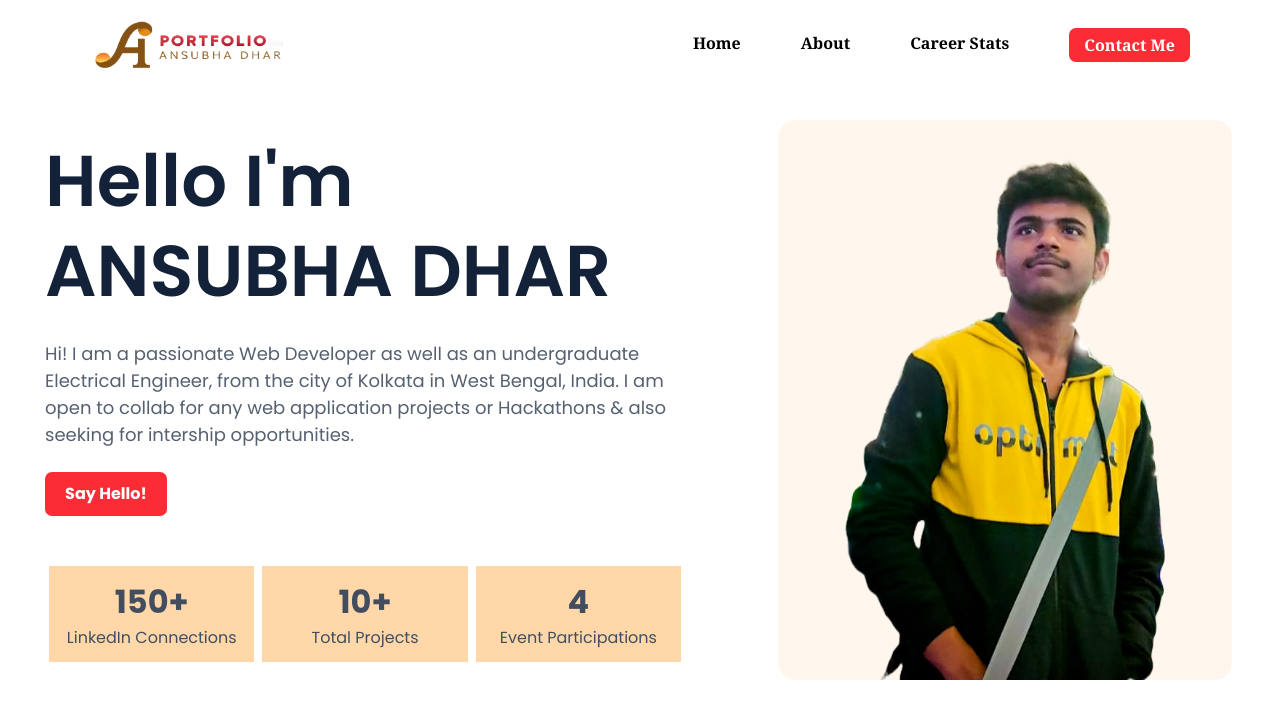
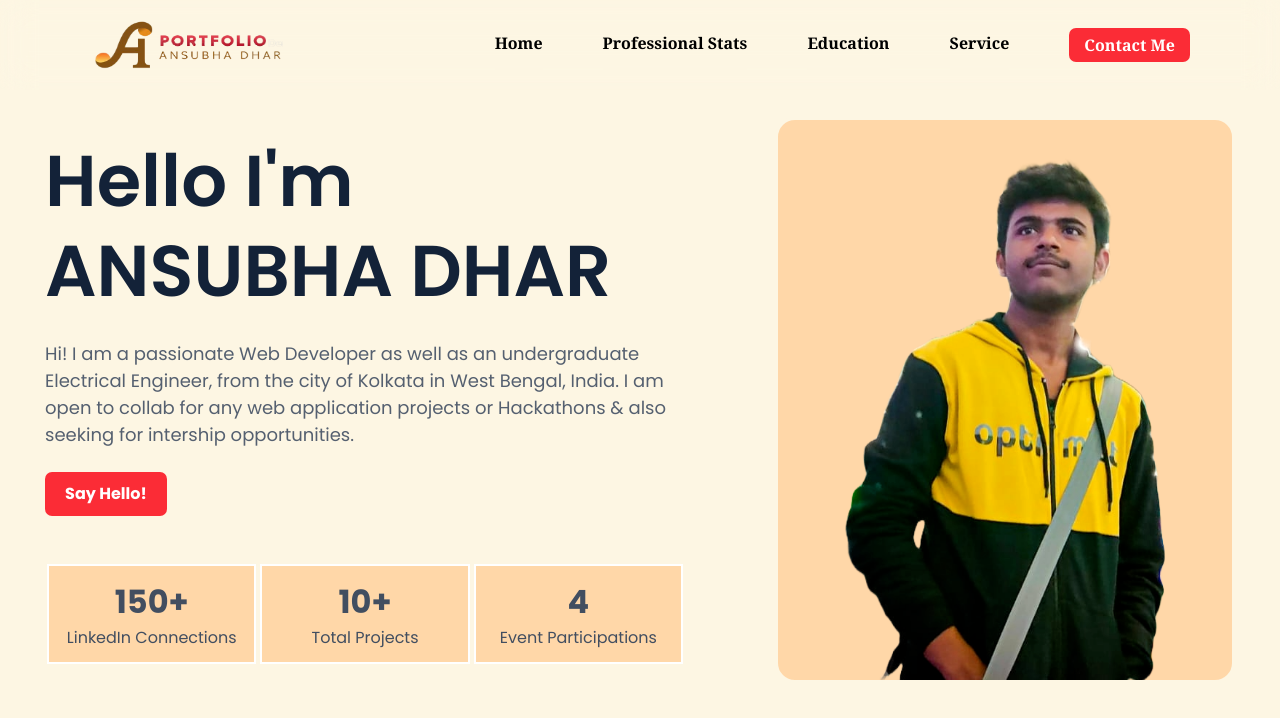
Before and after one commit to Ansubha2004/Ansubha-portfolio, a React (Vite) app: page / in a window 1280 px wide. Shown: the top 718 px of the page. Built offline with nearby package versions, Linux system fonts and the light colour scheme.

Commit message:
corrected the theme

```diff
--- a/src/App.jsx
+++ b/src/App.jsx
@@ -2,6 +2,7 @@ import './App.css'
 import Navbar from './components/Navbar.jsx'
 import Home from './components/Home.jsx'
 import {Route,Routes} from 'react-router-dom'
+import ContactPage from './components/ContactPage.jsx'
 
 function App() {
 
@@ -13,6 +14,9 @@ function App() {
         <Route path="/" element={
           <Home />
         }/>
+        <Route path="/contactpage" element={
+          <ContactPage />
+        }/>
       </Routes>
     </>
   )
--- a/src/assets/jsondatas/navbar.json
+++ b/src/assets/jsondatas/navbar.json
@@ -7,19 +7,24 @@
     },
     {
         "id":2,
-        "buttontext":"About",
+        "buttontext":"Professional Stats",
         "link":""
 
     },
     {
         "id":3,
-        "buttontext":"Career Stats",
+        "buttontext":"Education",
         "link":""
 
     },
     {
         "id":4,
+        "buttontext":"Service",
+        "link":""
+    },
+    {
+        "id":5,
         "buttontext":"Contact Us",
-        "link":""
+        "link":"/contactpage"
     }
 ]
--- /dev/null
+++ b/src/components/ContactPage.jsx
@@ -0,0 +1,9 @@
+import React from 'react'
+
+export default function ContactPage() {
+  return (
+    <div>
+
+    </div>
+  )
+}
--- a/src/components/Home.jsx
+++ b/src/components/Home.jsx
@@ -19,7 +19,7 @@ export default function Home() {
 
   return (
     <div className="overflow-hidden">
-        <main className="h-screen w-screen font-[poppins] flex sm:flex-row  flex-col sm:justify-around items-center ">
+        <main className="bg-[#FDF6E3] h-screen w-screen font-[poppins] flex sm:flex-row  flex-col sm:justify-around items-center ">
             <div className="h-auto max-w-[50%] " id="content">
                 <p data-aos="fade-down" data-aos-delay="0" className="sm:text-[72px] text-[#132238]   font-[600] sm:leading-[90px]">Hello I'm <br/>ANSUBHA DHAR</p>
                 <br/>
@@ -42,7 +42,7 @@ export default function Home() {
                     </div>
                 </div>
             </div>
-            <div className="h-auto rounded-[20px] border-solid border-[3px] border-white transition-all duration-500 hover:border-red-300 active:border-red-300 bg-orange-50  border-box px-[40px]" data-aos="fade" data-aos-delay="1000" id="displaypic">
+            <div className="h-auto rounded-[20px] border-solid border-[3px] border-[#FDF6E3] transition-all duration-500 hover:border-[#fca5a5] active:border-red-300 bg-orange-200  border-box px-[40px]" data-aos="fade" data-aos-delay="1000" id="displaypic">
                 <img className="h-[70vh]"data-aos="zoom-in-up" data-aos-delay="1500" src={profilepic}/>
             </div>
         </main>
--- a/src/components/Navbarbuttons.jsx
+++ b/src/components/Navbarbuttons.jsx
@@ -42,7 +42,7 @@ export default function Navbarbuttons(props) {
         }
     },[active,degree])
 
-    const filternav=navbarinfo.filter((data)=> data.id!=4)
+    const filternav=navbarinfo.filter((data)=> data.id!=navbarinfo.length)
 
 
 
@@ -51,8 +51,8 @@ export default function Navbarbuttons(props) {
      {
         props.type=="desktop" ?
             <div className="flex flex-row sm:space-x-15 sm:items-center sm:hover:cursor-pointer sm:text-[1rem]">
-                {filternav.map((data,index)=>(<Link key={data.id} to={data.link} className="hover:cursor-pointer hover:text-red-800 font-bold py-3 border-solid border-b-[4px] border-white transition-all duration-300 hover:border-red-800">{data.buttontext}</Link>))}
-                <Link to="" className="hover:cursor-pointer hover:text-red-800 font-bold"><button className="px-[15px] py-[5px] rounded-[7px] bg-red-500 text-white transition-all duration-300 linear hover:bg-red-800">Contact Me</button></Link>
+                {filternav.map((data,index)=>(<Link key={data.id} to={data.link} className="hover:cursor-pointer hover:text-red-800 font-bold py-3 border-solid border-b-[4px] border-[#FDF6E3] transition-all duration-300 hover:border-red-800">{data.buttontext}</Link>))}
+                <Link to="/contactpage" className="hover:cursor-pointer hover:text-red-800 font-bold"><button className="px-[15px] py-[5px] rounded-[7px] bg-red-500 text-white transition-all duration-300 linear hover:bg-red-800">Contact Me</button></Link>
             </div>
             :
             <div>
```
